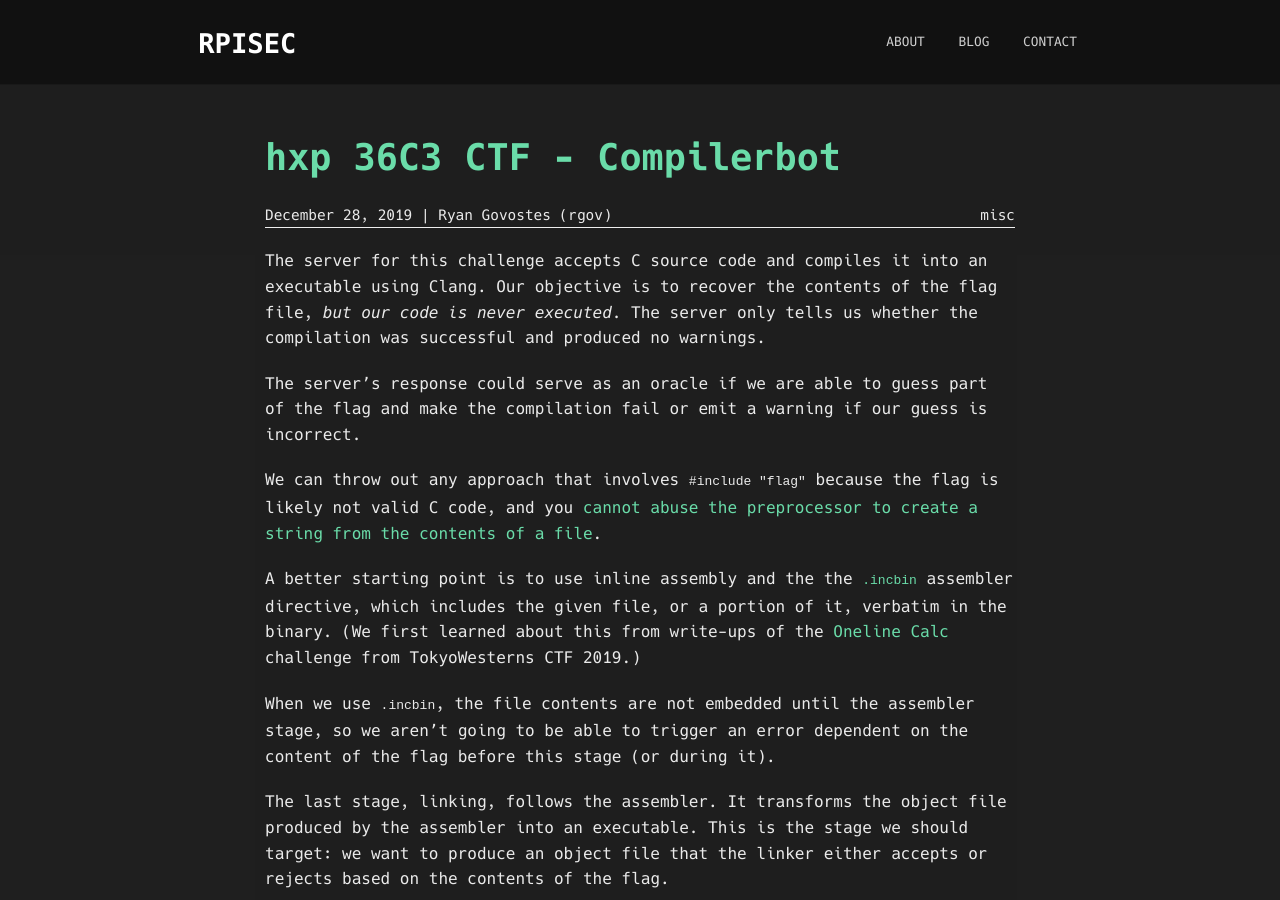
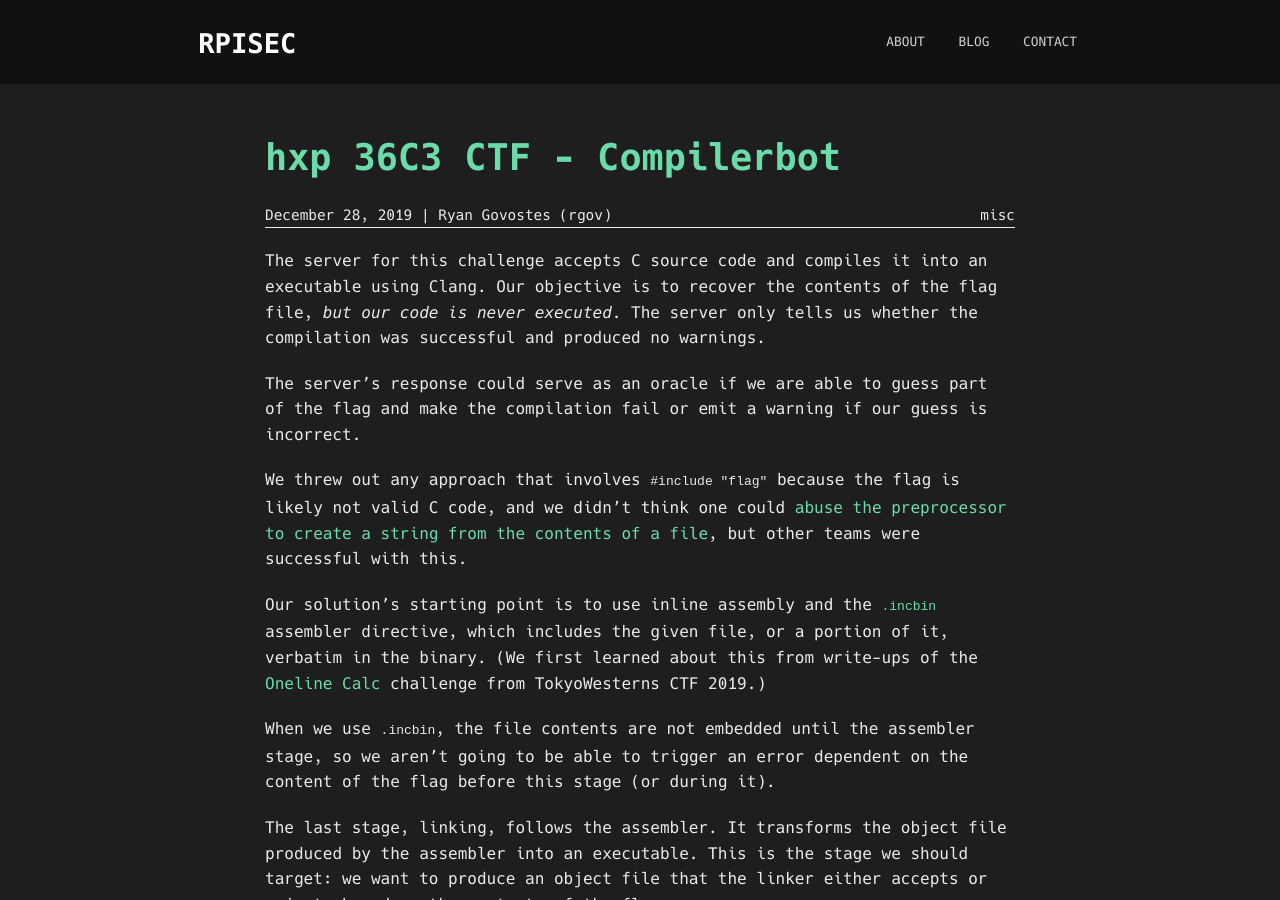
Before and after one commit to RPISEC/website, a Jekyll site: the page built from _posts/2019-12-28-hxp-26c3-ctf-compilerbot.md, in a window 1280 px wide and 900 px high. Built offline with Jekyll 4.4.1, drawn with Linux system fonts in a browser that asks for light colours.

Commit message:
Other teams were able to use the preprocessor apparently

```diff
--- a/_posts/2019-12-28-hxp-26c3-ctf-compilerbot.md
+++ b/_posts/2019-12-28-hxp-26c3-ctf-compilerbot.md
@@ -10,9 +10,9 @@ The server for this challenge accepts C source code and compiles it into an exec
 
 The server's response could serve as an oracle if we are able to guess part of the flag and make the compilation fail or emit a warning if our guess is incorrect.
 
-We can throw out any approach that involves `#include "flag"` because the flag is likely not valid C code, and you [cannot abuse the preprocessor to create a string from the contents of a file](https://stackoverflow.com/questions/1246301/c-c-can-you-include-a-file-into-a-string-literal).
+We threw out any approach that involves `#include "flag"` because the flag is likely not valid C code, and we didn't think one could [abuse the preprocessor to create a string from the contents of a file](https://stackoverflow.com/questions/1246301/c-c-can-you-include-a-file-into-a-string-literal), but other teams were successful with this.
 
-A better starting point is to use inline assembly and the the [`.incbin`](https://sourceware.org/binutils/docs/as/Incbin.html#Incbin) assembler directive, which includes the given file, or a portion of it, verbatim in the binary. (We first learned about this from write-ups of the [Oneline Calc](https://ctftime.org/task/9149) challenge from TokyoWesterns CTF 2019.)
+Our solution's starting point is to use inline assembly and the [`.incbin`](https://sourceware.org/binutils/docs/as/Incbin.html#Incbin) assembler directive, which includes the given file, or a portion of it, verbatim in the binary. (We first learned about this from write-ups of the [Oneline Calc](https://ctftime.org/task/9149) challenge from TokyoWesterns CTF 2019.)
 
 When we use `.incbin`, the file contents are not embedded until the assembler stage, so we aren't going to be able to trigger an error dependent on the content of the flag before this stage (or during it).
 
```
